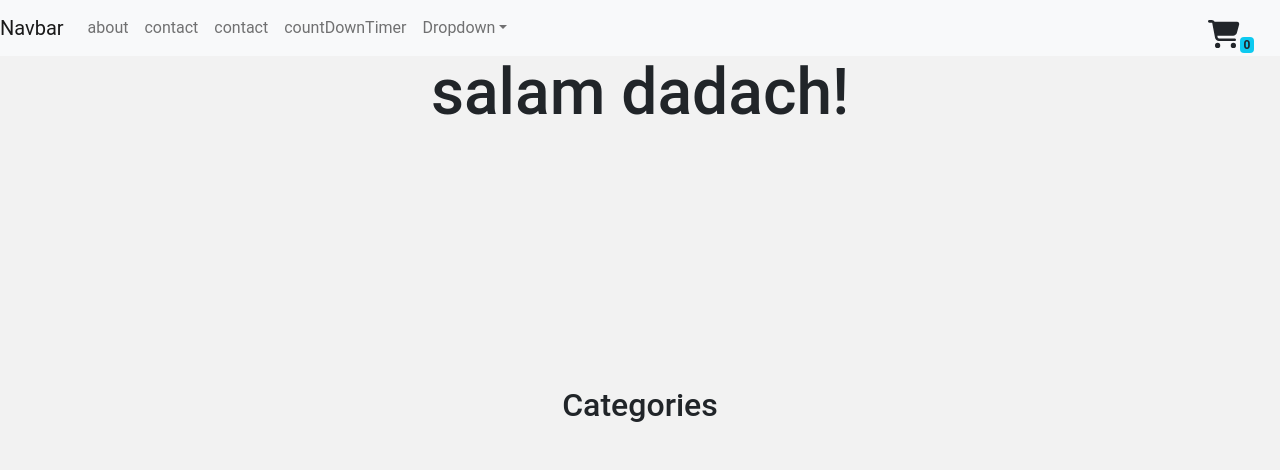
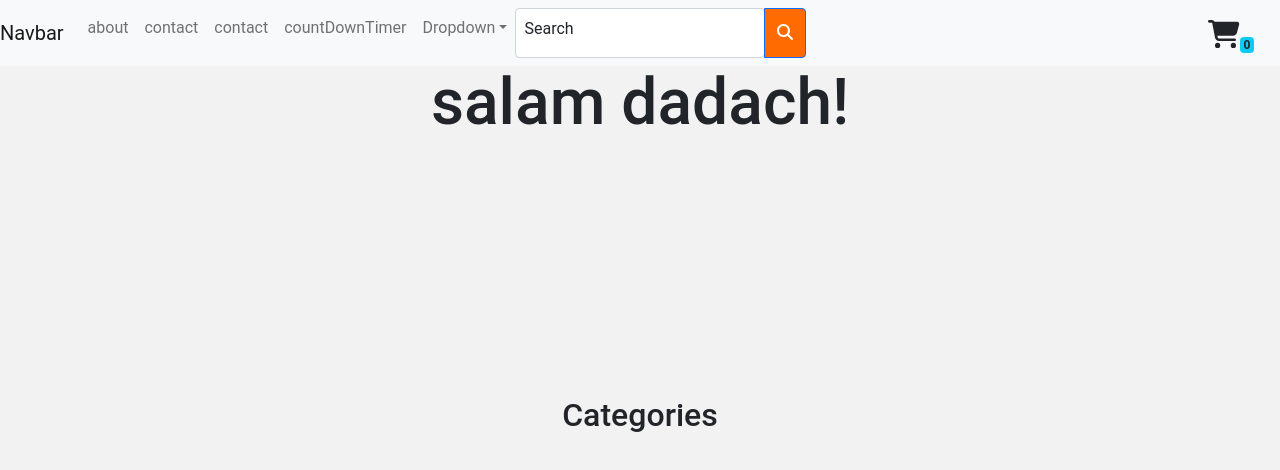
Before and after one commit to bamdadghoori/next.js-shopping-new, a Next.js app: page / in a window 1280 px wide. Shown: the top 470 px of the page. Built offline with nearby package versions, Linux system fonts and the light colour scheme; no server answers; a web font is replaced by a local one.

Commit message:
dynamic-search

```diff
--- a/pages/_app.tsx
+++ b/pages/_app.tsx
@@ -7,6 +7,7 @@ import Script from 'next/script';
 // import 'jquery/dist/jquery.min.js'
 // import 'bootstrap/dist/js/bootstrap.js';
 import 'bootstrap/dist/css/bootstrap.min.css';
+
 import {store,persistor} from '../redux/store'
 
 import { Provider } from 'react-redux';
@@ -46,7 +47,9 @@ function App({ Component, pageProps }: AppProps) {
   return(
     <>
     <Script src="https://code.jquery.com/jquery-3.6.0.min.js"/>
-     <Script src='https://cdn.jsdelivr.net/npm/bootstrap@5.1.3/dist/js/bootstrap.min.js'/>
+     {/* <Script src='https://cdn.jsdelivr.net/npm/bootstrap@5.1.3/dist/js/bootstrap.min.js' type='script'/> */}
+          <Script src='https://cdn.jsdelivr.net/npm/bootstrap@5.1.3/dist/js/bootstrap.min.js' />
+          {/* <Script src="../node_modules/bootstrap/dist/js/bootstrap.min.js"/> */}
      <Script src="https://cdnjs.cloudflare.com/ajax/libs/popper.js/2.11.5/umd/popper.min.js"/>
      <Provider store={store}>
 
--- a/pages/pagination/Items.tsx
+++ b/pages/pagination/Items.tsx
@@ -9,7 +9,7 @@ import Link from "next/link"
     <>
     <div className="container">
 
-      <div className="row">
+      <div className="row lots">
         {currentItems.map((el:any)=><div key={el.id} className="col-md-3 ">
 
           <Link href={{pathname:`/lotDetails/${el.id.toString()}`,query:{id:el.id.toString(),title:el.title,image:el.image,description:el.description.toString(),rate:el.rating.rate,count:el.rating.count,price:el.price},}} as={`/lotDetails/${el.id.toString()}`}>
--- a/public/components/navbar.tsx
+++ b/public/components/navbar.tsx
@@ -6,7 +6,7 @@ import { useSelector } from 'react-redux';
 import { RootState } from '../../redux/store';
 import { FontAwesomeIcon } from '@fortawesome/react-fontawesome';
 import { faShoppingCart } from '@fortawesome/free-solid-svg-icons'
-
+import SearchBox from './searchBox';
 const Navbar = () => {
   const totalCount=useSelector((state:RootState)=>state.totalCount)
   return (
@@ -46,16 +46,13 @@ const Navbar = () => {
           <a className="dropdown-item" href="#">Something else here</a>
         </div>
       </li>
-
+      <li className="nav-item search-section">
+      <SearchBox />
+</li>
       <li className="nav-item nav-item-shopping-basket">
         <FontAwesomeIcon icon={faShoppingCart}/><span className="badge bg-info text-dark">{totalCount}</span>
       </li>
-      {/* <li className="nav-item">
-        <a className="nav-link" href="#">Pricing</a>
-      </li>
-      <li className="nav-item">
-        <a className="nav-link disabled" href="#">Disabled</a>
-      </li> */}
+
     </ul>
   </div>
 </nav>
--- /dev/null
+++ b/public/components/searchBox.tsx
@@ -0,0 +1,41 @@
+import React from 'react'
+import { FontAwesomeIcon } from '@fortawesome/react-fontawesome';
+import { faSearch } from '@fortawesome/free-solid-svg-icons';
+import { useState } from 'react';
+import { useRouter } from 'next/router';
+import NextNProgress from "nextjs-progressbar"
+ const SearchBox = () => {
+
+     const [searchValue,setSearchValue]=useState("");
+     const [loading,setLoading]=useState(false)
+     const router=useRouter();
+     const handleChange=(e:React.ChangeEvent<HTMLInputElement>)=>{
+        setSearchValue(e.target.value)
+ }
+ const handleClick=()=>{
+     setLoading(true)
+     router.push(`/search/${searchValue}`)
+ }
+  return (
+      <>
+      {loading==true && (<NextNProgress
+  color="rgb(255, 107, 0)"
+  startPosition={0.3}
+  stopDelayMs={200}
+  height={3}
+  showOnShallow={true}
+/>)}
+         <div className="input-group">
+  <div className="form-floating form-outline">
+    <input type="text"  id="floatingInput" className="form-control" placeholder='search'value={searchValue} onChange={handleChange} />
+    <label className="form-label" htmlFor="floatingInput">Search</label>
+  </div>
+  <button type="button" className="btn btn-primary btn-search" onClick={handleClick}>
+    <FontAwesomeIcon icon={faSearch} />
+  </button>
+</div>
+      </>
+
+  )
+}
+export default SearchBox
--- a/styles/globals.scss
+++ b/styles/globals.scss
@@ -17,9 +17,16 @@ a {
 * {
   box-sizing: border-box;
 }
+#__next{
+  background: #f2f2f2;
+}
 .navbar{
   background-color: blue !important;
 
+
+}
+.lots{
+  margin-top: 4vh !important;
 }
 .lot{
   background: gold;
@@ -97,6 +104,10 @@ a {
     position: relative;
     padding: 2px 4px 2px 4px;
   }
+  .btn-search{
+    height: fit-content;
+  }
+
 }
 .category{
   background: gold;
@@ -129,3 +140,28 @@ a {
 .pagination-button{
   text-align: center;
 }
+.nav-item{
+  .form-floating>.form-control{
+    padding: 14px  !important;
+    height: fit-content;
+  }
+  .form-floating>label{
+    padding: 8px !important;
+  }
+  .btn-search{
+    background: rgb(255, 107, 0);
+    &:hover{
+      background: #e35300 !important;
+    }
+    &:active{
+      background: #e35300 !important;
+    }
+    &:focus{
+      background: #e35300 !important;
+      border: unset !important;
+      outline: unset !important;
+      box-shadow:  0 0 0 0.25rem rgb(255, 107, 0) !important;
+    }
+
+  }
+}
```
Also changed, not shown: pages/search/[value]/index.tsx (added, +41 -0 lines).
